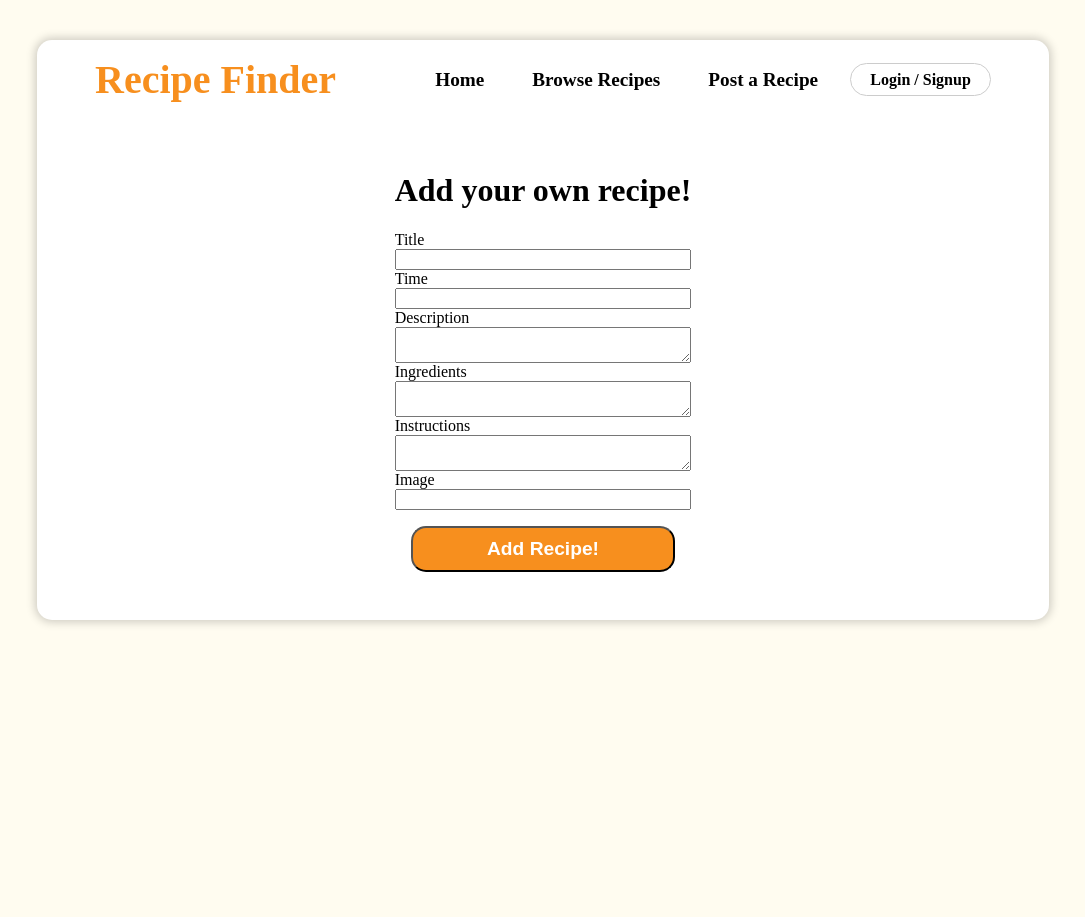
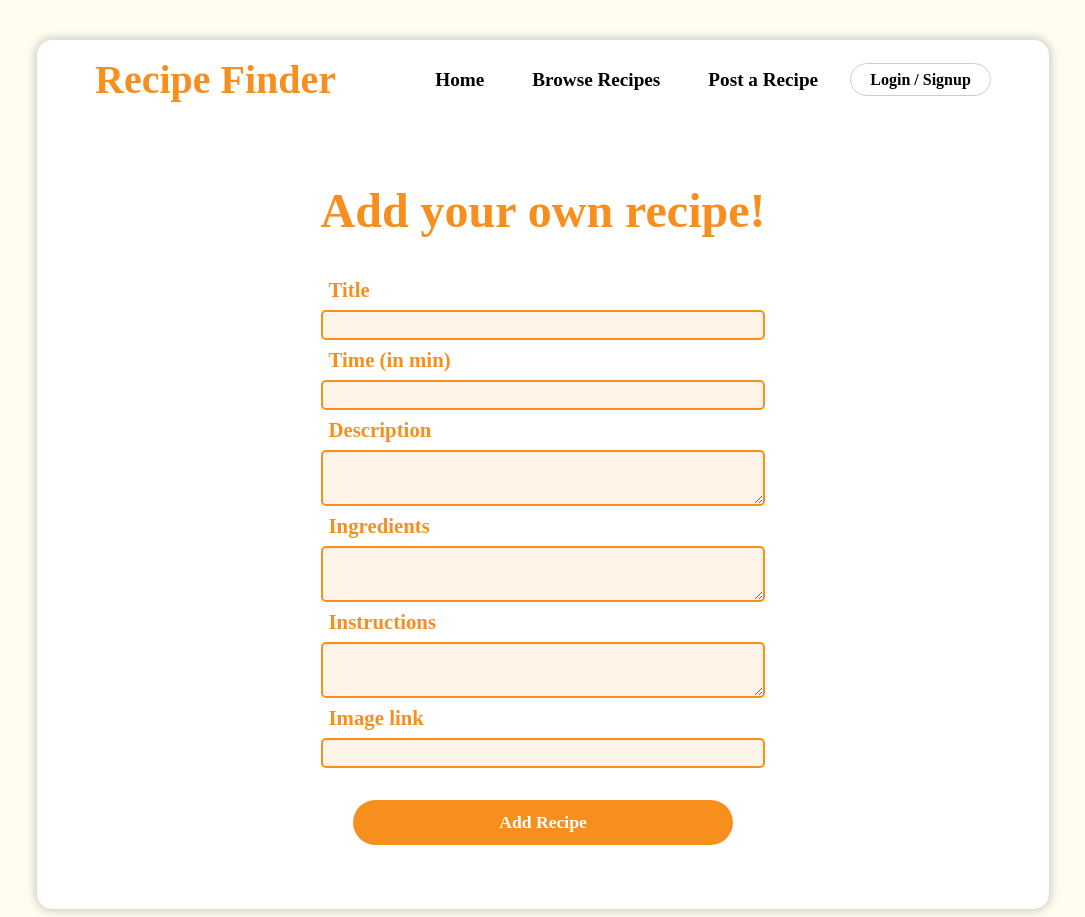
Before and after one commit to ChaseTeague1/recipefinder, a React (Create React App) app in the folder client/: page /post in a window 1280 px wide. Shown: the whole page, without its empty margins (97-1182 px from the left). Before the commit the page ends 800 px from the top, so only its background shows below. Built offline with nearby package versions, Linux system fonts and the light colour scheme; no server answers.

Commit message:
styling the post recipe page to be more thematic

```diff
--- a/client/src/index.css
+++ b/client/src/index.css
@@ -237,21 +237,57 @@ body {
   display: grid;
   justify-content: center;
   margin: 2rem;
+  text-align: left;
+}
+
+.post-recipe-container h1{
+  color: #f78f1e;
+  font-weight: 900;
+  font-size: 3rem;
 }
 
 .post-recipe-container button{
-  margin: 1rem;
-  min-width: 5vw;
-  border-radius: 15px;
-  padding: 10px;
-  font-size: larger;
   background-color: #f78f1e;
+  border-radius: 50px;
   color: white;
-  font-weight: 900;
+  padding: 12px 28px;
+  font-size: 1.1rem;
+  font-weight: 800;
+  border: none;
+  display: inline-block;
+  text-align: center;
+  margin: 2rem;
+  transition: all 0.2s ease;
 }
 
 .post-recipe-container button:hover{
+  cursor: pointer;
+  transform: scale(1.05);
   background-color: #e07b15;
-  transform: scale(1.02);
-  cursor: pointer;
 }
+
+.post-recipe-container label{
+  color:#f78f1e;
+  font-weight: 900;
+  font-size: 1.3rem;
+  margin: .5rem;
+  text-align: left;
+}
+
+.post-recipe-container input{
+  border-radius: 5px;
+  height: 3vh;
+  border: solid #f78f1e 2px;
+  background-color: #fff4e7;
+}
+
+.post-recipe-container textarea{
+  border-radius: 5px;
+  height: 6vh;
+  border: solid #f78f1e 2px;
+  background-color: #fff4e7;
+}
+
+button {
+  all: unset;
+}
--- a/client/src/pages/PostRecipe.js
+++ b/client/src/pages/PostRecipe.js
@@ -1,13 +1,21 @@
-import React from "react";
+import React, { useEffect } from "react";
 
 
 function PostRecipe(){
+
+    useEffect(() => {
+        fetch('/recipes', {
+            method: 'POST'
+        })
+    }, [])
+
+
     return (
-        <div className="post-recipe-container">
+        <form className="post-recipe-container">
             <h1>Add your own recipe!</h1>
             <label>Title</label>
             <input />
-            <label>Time</label>
+            <label>Time (in min)</label>
             <input />
             <label>Description</label>
             <textarea />
@@ -15,10 +23,10 @@ function PostRecipe(){
             <textarea />
             <label>Instructions</label>
             <textarea />
-            <label>Image</label>
+            <label>Image link</label>
             <input />
-            <button>Add Recipe!</button>
-        </div>
+            <button>Add Recipe</button>
+        </form>
     )
 }
 
```
